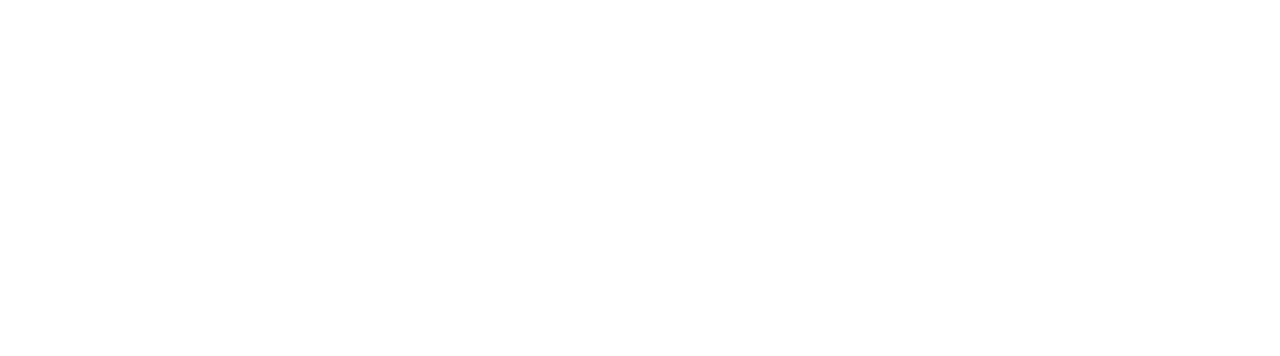
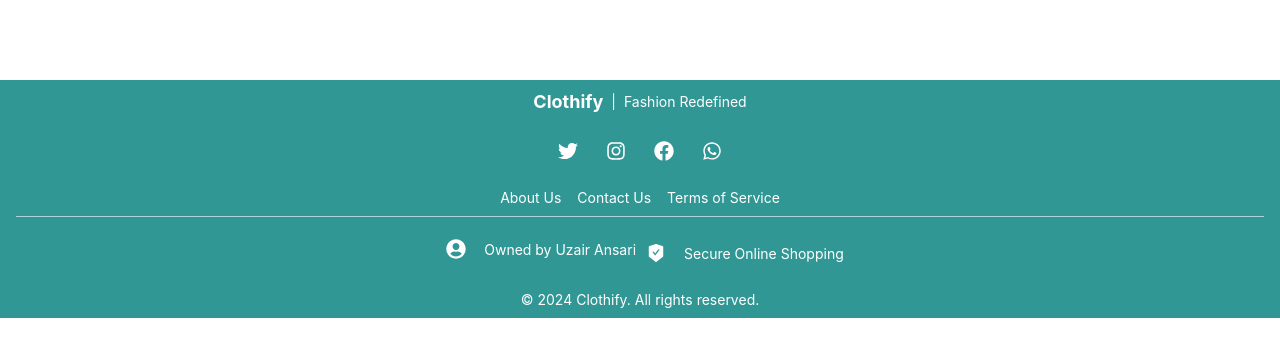
Before and after one commit to Sajid788/Clothify, a React (Create React App) app in the folder frontend/: page /product/1 in a window 1280 px wide. Before the commit this address had no page. Shown: the top 356 px of the page. Built offline with nearby package versions, Linux system fonts and the light colour scheme.

Commit message:
HomePage done

```diff
--- a/frontend/src/App.js
+++ b/frontend/src/App.js
@@ -1,11 +1,13 @@
 
 import './App.css';
+import Footer from './components/user/footer/Footer';
 import Routing from './routing/Routing';
 
 function App() {
   return (
     <div className="App">
      <Routing/>
+     <Footer/>
     </div>
   );
 }
--- /dev/null
+++ b/frontend/src/components/user/footer/Footer.jsx
@@ -0,0 +1,169 @@
+import {
+    Box,
+    Divider,
+    Flex,
+    IconButton,
+    Link,
+    Text,
+    Tooltip,
+    useBreakpointValue,
+  } from "@chakra-ui/react";
+  import React from "react";
+  import { AiFillSafetyCertificate } from "react-icons/ai";
+  import {
+    FaFacebook,
+    FaInstagram,
+    FaTwitter,
+    FaUserCircle,
+    FaWhatsapp,
+  } from "react-icons/fa";
+
+  const Footer = () => {
+    const hoverEffect = {
+      scale: 1.1,
+      transition: { duration: 0.2 },
+    };
+
+    const flexDirection = useBreakpointValue({ base: "column", md: "row" });
+
+    return (
+      <Box
+        bg="teal.500"
+        color="white"
+        py={2}
+        px={4}
+        textAlign="center"
+        fontSize="sm"
+        width="100%"
+        mt={20}
+      >
+        <Flex
+          direction={flexDirection}
+          justifyContent="center"
+          alignItems="center"
+          mb={4}
+          flexWrap="wrap"
+        >
+          <Text fontWeight="bold" fontSize="lg" mr={2}>
+            Clothify
+          </Text>
+          <Text> | </Text>
+          <Text ml={2}>Fashion Redefined</Text>
+        </Flex>
+        <Flex justifyContent="center" alignItems="center" mb={4} flexWrap="wrap">
+          <Tooltip label="Twitter" hasArrow placement="top">
+            <IconButton
+              as="a"
+              href="https://twitter.com/uzairansari_11"
+              target="_blank"
+              rel="noopener noreferrer"
+              aria-label="Twitter"
+              icon={<FaTwitter />}
+              colorScheme="white"
+              variant="ghost"
+              fontSize="20px"
+              mx={1}
+            />
+          </Tooltip>
+          <Tooltip label="Instagram" hasArrow placement="top">
+            <IconButton
+              as="a"
+              href="https://www.instagram.com/____uzairrrr____/"
+              target="_blank"
+              rel="noopener noreferrer"
+              aria-label="Instagram"
+              icon={<FaInstagram />}
+              colorScheme="white"
+              variant="ghost"
+              fontSize="20px"
+              mx={1}
+            />
+          </Tooltip>
+          <Tooltip label="Facebook" hasArrow placement="top">
+            <IconButton
+              as="a"
+              href="https://www.facebook.com/profile.php?id=100052309576182"
+              target="_blank"
+              rel="noopener noreferrer"
+              aria-label="Facebook"
+              icon={<FaFacebook />}
+              colorScheme="white"
+              variant="ghost"
+              fontSize="20px"
+              mx={1}
+              _hover={hoverEffect}
+            />
+          </Tooltip>
+          <Tooltip label="WhatsApp" hasArrow placement="top">
+            <IconButton
+              as="a"
+              href="https://wa.me/7271880500"
+              target="_blank"
+              rel="noopener noreferrer"
+              aria-label="WhatsApp"
+              icon={<FaWhatsapp />}
+              colorScheme="white"
+              variant="ghost"
+              fontSize="20px"
+              mx={1}
+              _hover={hoverEffect}
+            />
+          </Tooltip>
+        </Flex>
+        <Flex
+          direction={flexDirection}
+          justifyContent="center"
+          alignItems="center"
+          mb={4}
+          flexWrap="wrap"
+        >
+          <Link href="/about" mx={2} color="white" _hover={{ cursor: "pointer" }}>
+            About Us
+          </Link>
+          <Link href="/contact" mx={2} color="white" _hover={hoverEffect}>
+            Contact Us
+          </Link>
+          <Link href="/terms" mx={2} color="white" _hover={hoverEffect}>
+            Terms of Service
+          </Link>
+          <Divider my={2} borderColor="white" />
+          <Flex justifyContent="center" alignItems="center">
+            <Tooltip label="Owner: Uzair Ansari" hasArrow placement="top">
+              <IconButton
+                as="span"
+                aria-label="Owner"
+                icon={<FaUserCircle />}
+                colorScheme="white"
+                variant="ghost"
+                fontSize="20px"
+                mr={2}
+                _hover={hoverEffect}
+              />
+            </Tooltip>
+            <Text>Owned by Uzair Ansari</Text>
+          </Flex>
+          <Flex justifyContent="center" alignItems="center" mt={2}>
+            <Tooltip label="Secure Website" hasArrow placement="top">
+              <IconButton
+                as="span"
+                aria-label="Secure"
+                icon={<AiFillSafetyCertificate />}
+                colorScheme="white"
+                variant="ghost"
+                fontSize="20px"
+                mr={2}
+                _hover={hoverEffect}
+              />
+            </Tooltip>
+            <Text>Secure Online Shopping</Text>
+          </Flex>
+        </Flex>
+
+        <Text mt={4}>
+          &copy; {new Date().getFullYear()} Clothify. All rights reserved.
+        </Text>
+      </Box>
+    );
+  };
+
+  export default Footer;
```
